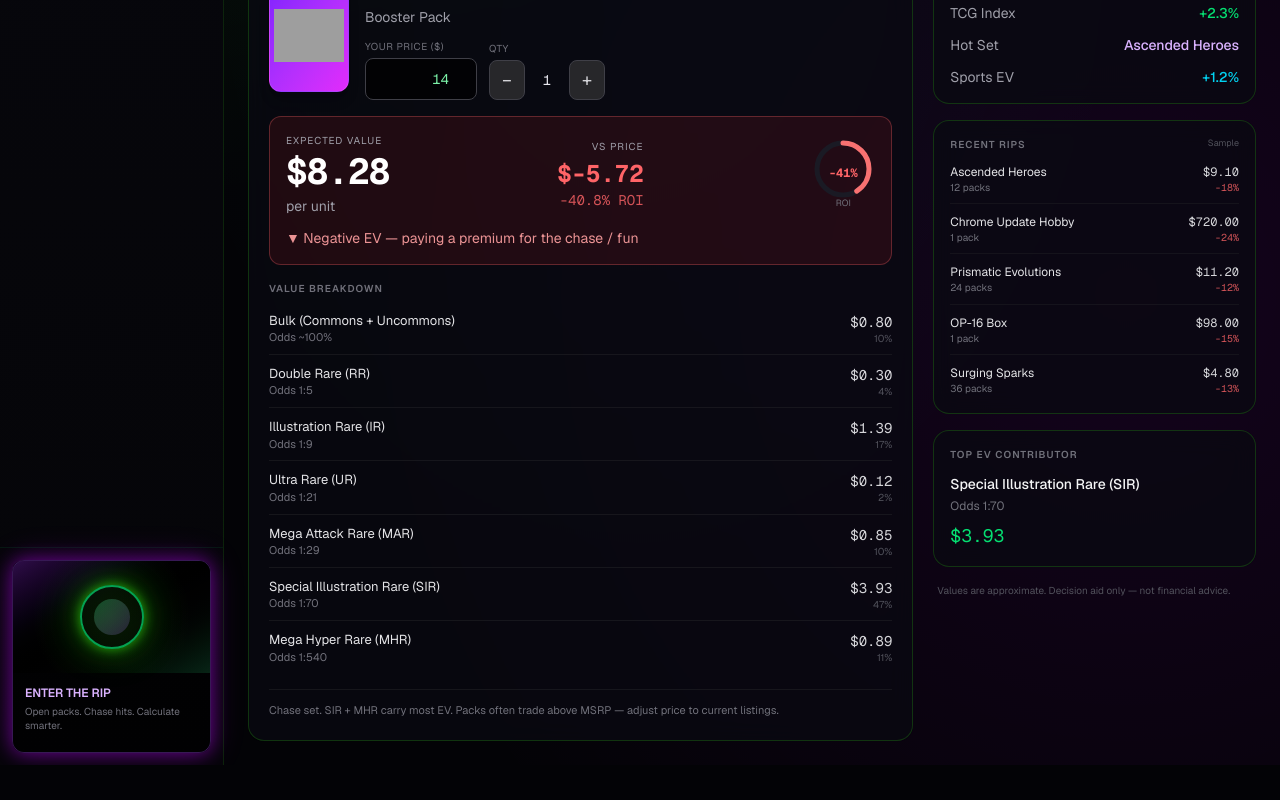
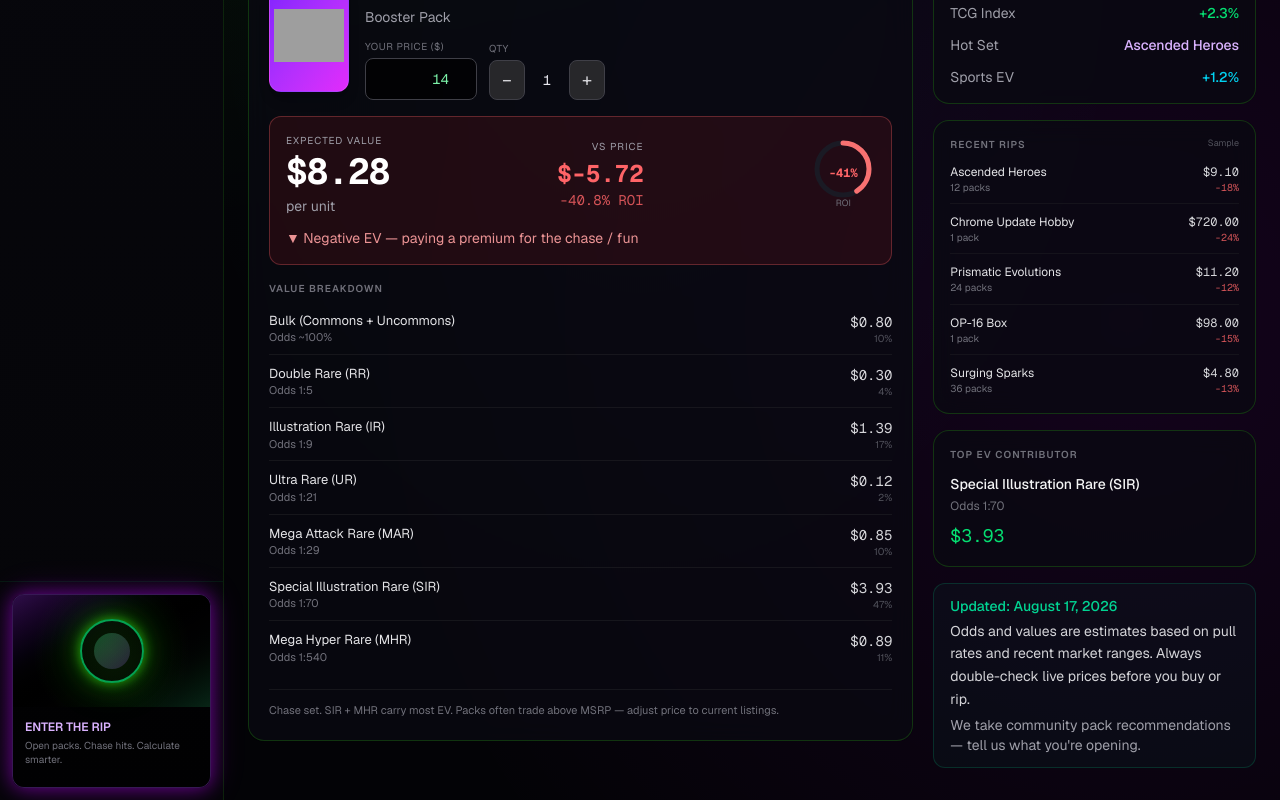
Before and after one commit to lukewithflash-ops/Rips-Portal, a Next.js app: page / in a window 1280 px wide. Shown: the part 915-1715 px from the top of the page. Before the commit the page ends 1680 px from the top, so only its background shows below. Built offline with nearby package versions, Linux system fonts and the light colour scheme; grey boxes are pictures that could not be loaded.

Commit message:
Update page.tsx

```diff
--- a/src/app/page.tsx
+++ b/src/app/page.tsx
@@ -1066,10 +1066,19 @@ export default function Home() {
                       </div>
                     </div>
                   )}
-                  <p className="text-[10px] text-zinc-600 leading-relaxed px-1">
-                    Values are approximate. Decision aid only — not financial
-                    advice.
-                  </p>
+                 <div className="mb-2 rounded-xl border border-emerald-500/20 bg-emerald-500/5 px-4 py-3 text-sm text-zinc-300">
+  <p className="font-medium text-emerald-400">
+    Updated: August 17, 2026
+  </p>
+  <p className="mt-1 leading-relaxed">
+    Odds and values are estimates based on pull rates and recent market ranges.
+    Always double-check live prices before you buy or rip.
+  </p>
+  <p className="mt-1 text-zinc-400">
+    We take community pack recommendations — tell us what you&apos;re opening.
+  </p>
+
+</div>
                 </div>
               </div>
             </div>
```
